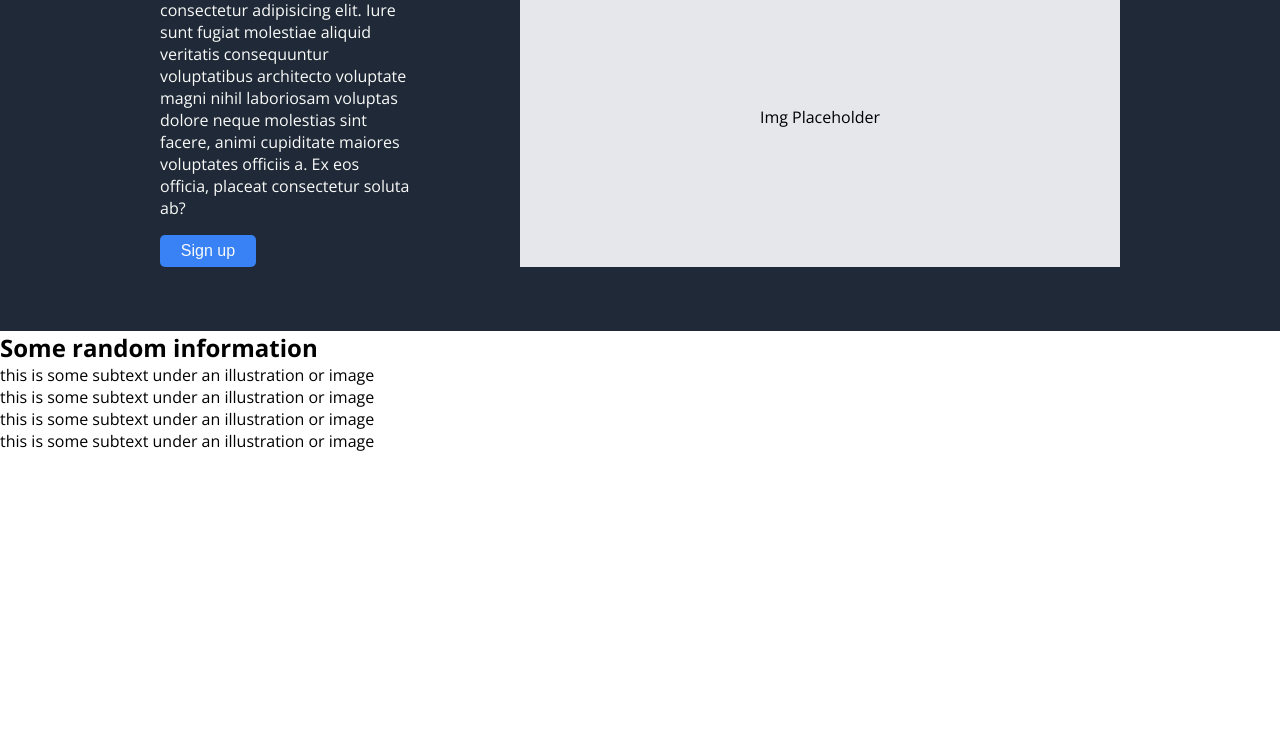
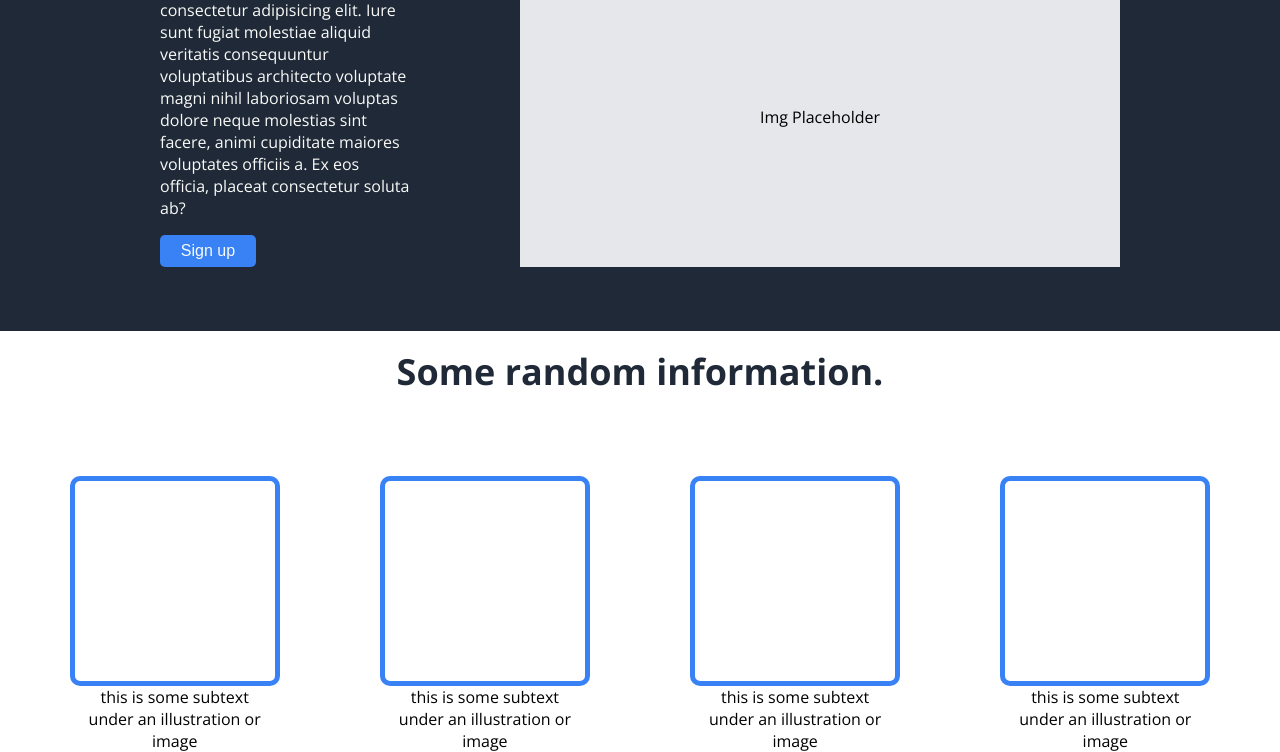
Before and after one commit to MarKot32/odin-landing-page, a plain HTML site: page index.html in a window 1280 px wide. Shown: the part 399-1151 px from the top of the page. Before the commit the page ends 851 px from the top, so only its background shows below. Drawn offline with nearby package versions, Linux system fonts and the light colour scheme.

Commit message:
stylised info-section

```diff
--- a/index.html
+++ b/index.html
@@ -33,8 +33,9 @@
       </div>
     </main>
 
+    <div class="info-header">Some random information.</div>
+
     <section class="info-section">
-      <h2>Some random information</h2>
       <div class="box-container">
         <div class="box"></div>
         <div class="info-text">
--- a/styles.css
+++ b/styles.css
@@ -107,3 +107,39 @@ a {
 a:hover {
   text-decoration: underline;
 }
+
+.info-section {
+  display: flex;
+  align-items: center;
+  justify-content: center;
+  flex-wrap: wrap;
+}
+
+.info-header {
+  font-size: 36px;
+  color: #1f2937;
+  align-self: center;
+  font-weight: bold;
+  margin-bottom: 5rem;
+  margin-top: 1rem;
+}
+
+.box-container {
+  display: flex;
+  flex-direction: column;
+  justify-content: center;
+  align-items: center;
+  margin: auto -2rem auto -2rem;
+}
+
+.box {
+  border: 5px solid #3882f6;
+  border-radius: 10px;
+  width: 200px;
+  height: 200px;
+}
+
+.info-text {
+  width: 50%;
+  text-align: center;
+}
```
